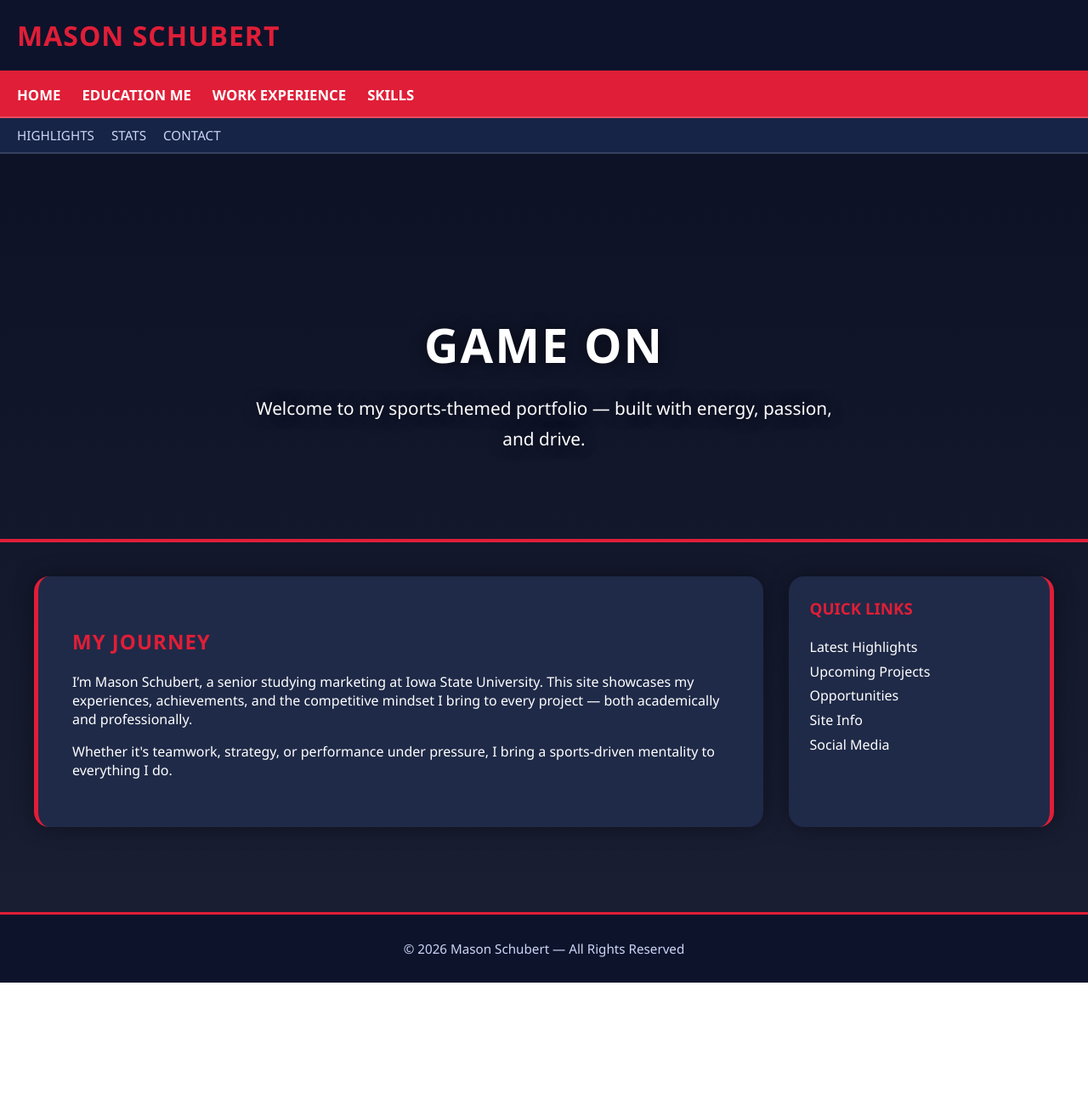
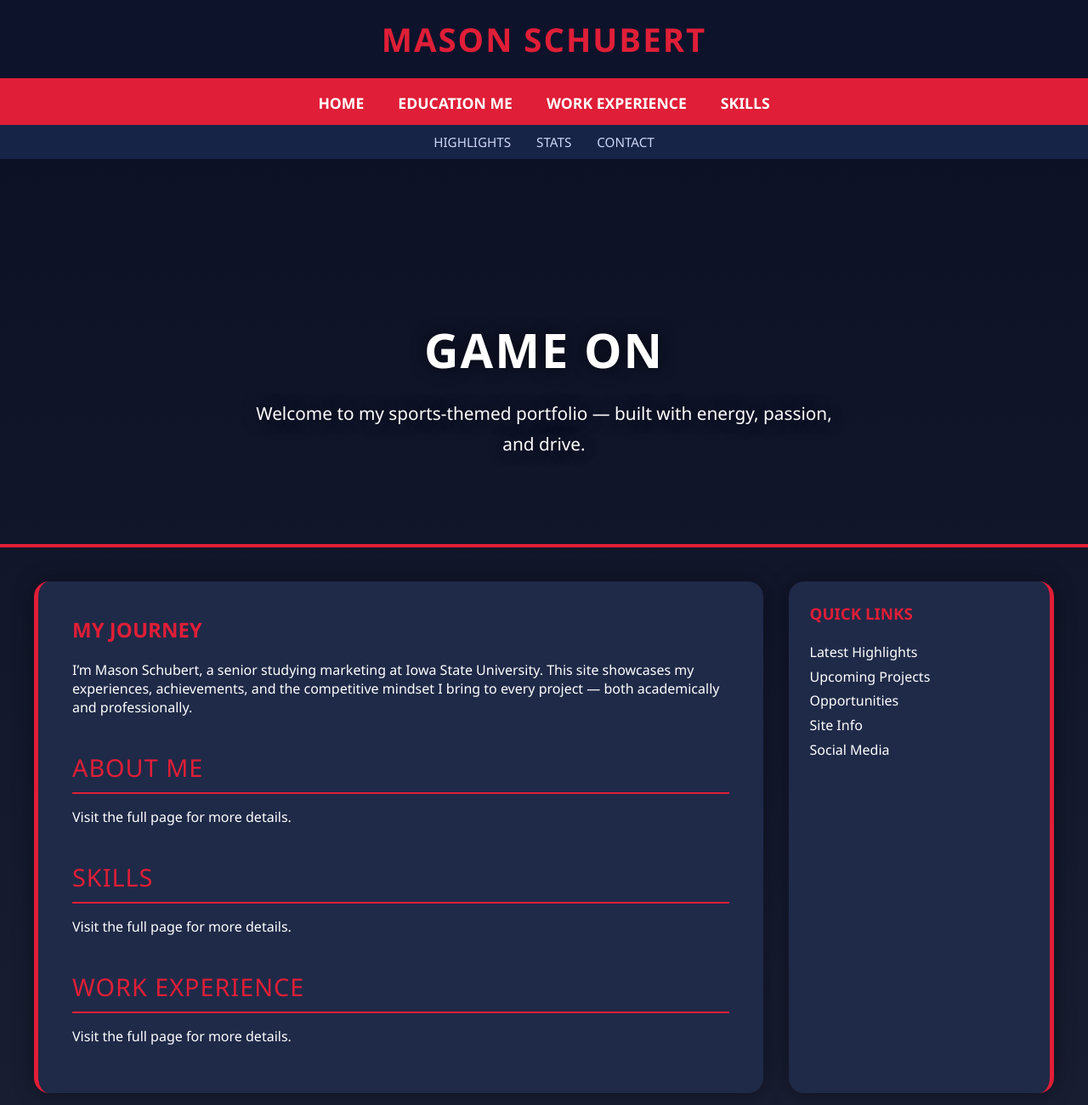
Before and after one commit to Mschubert11/Mason-Schubert-experiences, a plain HTML site: page index.html in a window 1280 px wide. Shown: the top 1300 px of the page at 85% size. Before the commit the page ends 1156 px from the top, so only its background shows below. Drawn offline with Linux system fonts and the light colour scheme.

Commit message:
Refactor styles and add section headers in index.html
Updated styles for header, navigation, and hero sections. Added section headers for About Me, Skills, and Work Experience.

```diff
--- a/index.html
+++ b/index.html
@@ -15,19 +15,18 @@
 
     /* ---------- Logo Header ---------- */
     header {
-      display: flex;
-      align-items: center;
       padding: 20px;
       background: #0d132b;
       border-bottom: 3px solid #e01e37;
+      text-align: center;
     }
 
     header .logo {
-      font-size: 2rem;
+      font-size: 2.4rem;
       font-weight: 700;
       color: #e01e37;
-      letter-spacing: 1px;
       text-transform: uppercase;
+      letter-spacing: 2px;
     }
 
     /* ---------- Primary Navigation ---------- */
@@ -35,17 +34,17 @@
       background: #e01e37;
       padding: 14px 20px;
       display: flex;
-      gap: 25px;
-      border-bottom: 2px solid #ffffff33;
+      justify-content: center;
+      gap: 40px;
     }
 
     nav.primary-nav a {
       color: #fff;
       text-decoration: none;
-      font-size: 1.05rem;
+      font-size: 1.1rem;
       font-weight: 600;
+      text-transform: uppercase;
       transition: 0.3s;
-      text-transform: uppercase;
     }
 
     nav.primary-nav a:hover {
@@ -57,16 +56,16 @@
       background: #162447;
       padding: 10px 20px;
       display: flex;
-      gap: 20px;
-      border-bottom: 2px solid #ffffff22;
+      justify-content: center;
+      gap: 30px;
     }
 
     nav.secondary-nav a {
       color: #cdd7f7;
       text-decoration: none;
       font-size: 0.95rem;
+      text-transform: uppercase;
       transition: 0.3s;
-      text-transform: uppercase;
     }
 
     nav.secondary-nav a:hover {
@@ -78,9 +77,8 @@
       text-align: center;
       padding: 140px 20px 100px;
       background: url('sports-hero.jpg') center/cover no-repeat;
-      color: #ffffff;
+      border-bottom: 4px solid #e01e37;
       text-shadow: 0 0 18px rgba(0,0,0,0.7);
-      border-bottom: 4px solid #e01e37;
     }
 
     .hero h1 {
@@ -117,9 +115,19 @@
     }
 
     .main-content h2 {
+      color: #e01e37;
       text-transform: uppercase;
+      margin-top: 0;
+    }
+
+    .section-header {
+      margin-top: 40px;
+      font-size: 1.8rem;
+      color: #e01e37;
+      text-transform: uppercase;
+      border-bottom: 2px solid #e01e37;
+      padding-bottom: 10px;
       letter-spacing: 1px;
-      color: #e01e37;
     }
 
     /* ---------- Sticky Sidebar ---------- */
@@ -135,9 +143,9 @@
     }
 
     .sidebar h3 {
-      margin-top: 0;
       color: #e01e37;
       text-transform: uppercase;
+      margin-top: 0;
     }
 
     .sidebar ul {
@@ -151,10 +159,9 @@
       text-align: center;
       padding: 30px;
       margin-top: 60px;
-      font-size: 0.95rem;
-      color: #cdd7f7;
       background: #0d132b;
       border-top: 3px solid #e01e37;
+      color: #cdd7f7;
     }
   </style>
 </head>
@@ -197,10 +204,17 @@
         This site showcases my experiences, achievements, and the competitive mindset
         I bring to every project — both academically and professionally.
       </p>
-      <p>
-        Whether it's teamwork, strategy, or performance under pressure, I bring a
-        sports‑driven mentality to everything I do.
-      </p>
+
+      <!-- SECTION HEADERS YOU WANTED -->
+      <div class="section-header">About Me</div>
+      <p>Visit the full page for more details.</p>
+
+      <div class="section-header">Skills</div>
+      <p>Visit the full page for more details.</p>
+
+      <div class="section-header">Work Experience</div>
+      <p>Visit the full page for more details.</p>
+
     </div>
 
     <aside class="sidebar">
```
